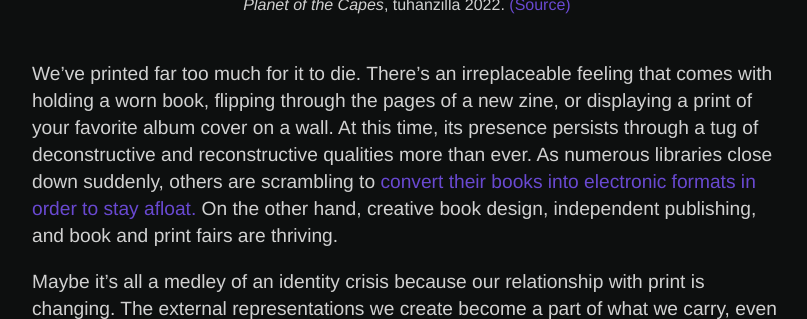
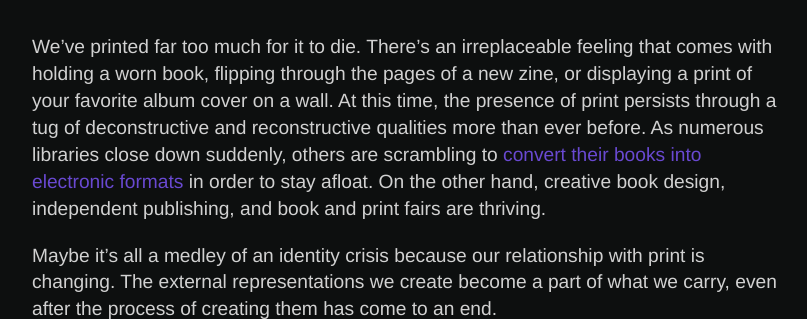
Before and after one commit to Temperedfire/continuum, a Jekyll site: the page built from _posts/2023-04-22-ACQ_002.md, in a window 1280 px wide and 900 px high, scrolled down 4223 px, cut to the strip 224-543 px from the top of the window. Shown: the whole strip, without its empty margins (233-1040 px from the left). Built offline with Jekyll 4.4.1, drawn with Linux system fonts in a browser that asks for light colours; some of the changed lines change nothing that is shown; some of the changed text lies outside the part shown.

Commit message:
ACQ 002 Edits

```diff
--- a/_posts/2023-04-22-ACQ_002.md
+++ b/_posts/2023-04-22-ACQ_002.md
@@ -15,13 +15,13 @@ Without regurgitating the same old line that’s been uttered a million of times
 <br><br><br>
 ## Have A Seat
 
-There it was, a new piece found in my wallet. A photograph of a worn chair along the side of an aged building, littered with daily use. A finding full of character and no one in sight.
+There it was, a new photograph found in my wallet of a worn chair along the side of an aged building, littered with daily use. A finding full of character and no one in sight.
 
 <br>![-]({{ site.baseurl }}/images/ACQ/0705.jpeg) <br><center><em>의자 #0705</em>, hendr_ik 2021. <a href="https://objkt.com/asset/KT1Gb5qxXmUEE33RU5P8P4nNLjkwhyH44wBt/17">(Source)</a></center>
 
 <br>The human species is an interesting addition to the complex puzzle that is our world. We have the ability to adapt to our environment, whether it's the vastness of nature or the confines of urban spaces. In turn, we adopt our surroundings, imbuing them with familiarity, comfort, and a sense of safety. From the most basic act of tagging a restroom wall, to creating temporary escape spots during the daily grind of a 9-5 work routine, our interactions with shared spaces become personalized reflections.
 
-Michael Wolf's work serves as a notable reminder of these characteristics and intricacies. Who would’ve thought an empty chair would say so much? The gift of [Features](https://feat-ur.es/gift-shop/chairs/) is a token of gracious discovery along hendr's travels.
+Michael Wolf's work serves as a notable reminder of these characteristics and intricacies. Who would’ve thought an empty chair would say so much? The gift of [Features](https://feat-ur.es/gift-shop/chairs/) is a gracious token of discovery along Hendr's travels.
 
 <br>![-]({{ site.baseurl }}/images/ACQ/1105.jpeg) <br><center><em>의자 #1105</em>, hendr_ik 2022. <a href="https://objkt.com/asset/KT1Gb5qxXmUEE33RU5P8P4nNLjkwhyH44wBt/13">(Source)</a></center>
 
@@ -31,7 +31,7 @@ Michael Wolf's work serves as a notable reminder of these characteristics and in
 
 ![-]({{ site.baseurl }}/images/ACQ/Planet-of-the-Capes.jpeg) <br><center><em>Planet of the Capes</em>, tuhanzilla 2022. <a href="https://objkt.com/asset/hicetnunc/776484">(Source)</a></center>
 
-<br>We’ve printed far too much for it to die. There’s an irreplaceable feeling that comes with holding a worn book, flipping through the pages of a new zine, or displaying a print of your favorite album cover on a wall. At this time, its presence persists through a tug of deconstructive and reconstructive qualities more than ever. As numerous libraries close down suddenly, others are scrambling to [convert their books into electronic formats in order to stay afloat.](https://blog.archive.org/2023/04/20/san-francisco-board-of-supervisors-unanimously-passes-resolution-in-support-of-digital-rights-for-libraries/) On the other hand, creative book design, independent publishing, and book and print fairs are thriving.
+<br>We’ve printed far too much for it to die. There’s an irreplaceable feeling that comes with holding a worn book, flipping through the pages of a new zine, or displaying a print of your favorite album cover on a wall. At this time, the presence of print persists through a tug of deconstructive and reconstructive qualities more than ever before. As numerous libraries close down suddenly, others are scrambling to [convert their books into electronic formats](https://blog.archive.org/2023/04/20/san-francisco-board-of-supervisors-unanimously-passes-resolution-in-support-of-digital-rights-for-libraries/) in order to stay afloat. On the other hand, creative book design, independent publishing, and book and print fairs are thriving.
 
 Maybe it’s all a medley of an identity crisis because our relationship with print is changing. The external representations we create become a part of what we carry, even after the process of creating them has come to an end.
 
```
